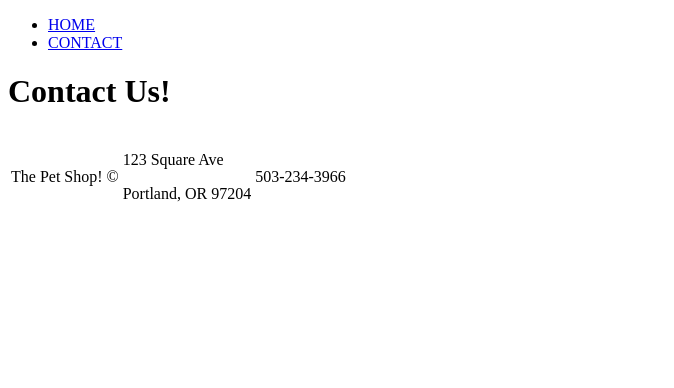
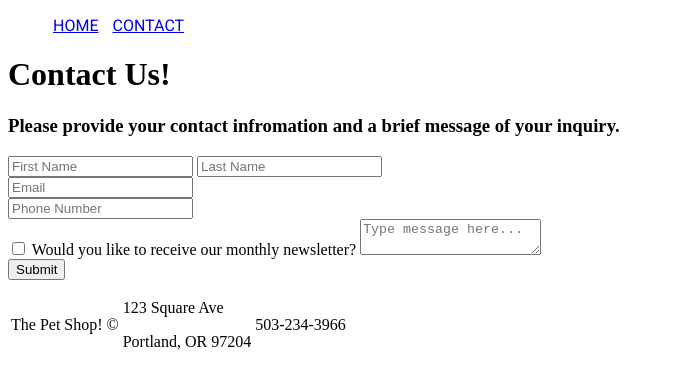
Before and after one commit to bofur24/Tech-Academy-Projects, a plain HTML site: page HMTL-AND-CSS-PROJECTS/The-Pet-Shop-Website/contact.html in a window 1280 px wide. Shown: the whole page, without its empty margins (0-674 px from the left). Drawn offline with Linux system fonts and the light colour scheme.

Commit message:
Added Css folder and updated css to our webpage

```diff
--- a/HMTL-AND-CSS-PROJECTS/The-Pet-Shop-Website/contact.html
+++ b/HMTL-AND-CSS-PROJECTS/The-Pet-Shop-Website/contact.html
@@ -7,6 +7,7 @@
         <meta name="keywords" content="pet store, pets for sale, cats, dogs, rabbits, guinea pigs, fish, reptiles, pet supplies, pet accessories">
         <meta name="author" content="Keith Heffington">
         <meta name="viewport" content="width=device-width, initial-scale=1.0">
+        <link rel="stylesheet" href="css/style.css">
     </head>
     <body>
         <!--NAVABAR-->
@@ -22,6 +23,25 @@
                 <h1>Contact Us!</h1>
             </div>
         </header>
+                <section>
+            <div>
+                <h3>Please provide your contact infromation
+                    and a brief message of your inquiry.
+                </h3>
+                <div>
+                    <form action="">
+                        <input type="text" placeholder="First Name">
+                        <input type="text" placeholder="Last Name"><br>
+                        <input type="email" placeholder="Email"><br>
+                        <input type="tel" placeholder="Phone Number"><br>
+                        <input type="checkbox" id="Nesletter">
+                        <label for="Newsletter">Would you like to receive our monthly newsletter?</label>
+                        <textarea placeholder="Type message here..."></textarea><br>
+                        <input type="submit" value="Submit">
+                    </form>
+                </div>
+            </div>
+        </section>
         <!--FOOTER-->
         <footer>
             <table>
--- /dev/null
+++ b/HMTL-AND-CSS-PROJECTS/The-Pet-Shop-Website/css/style.css
@@ -0,0 +1,17 @@
+/*Import link for the Roboto font from Google Fonts*/
+@import url('https://fonts.googleapis.com/css2?family=Roboto&display=swap');
+
+body {
+    background-color: white;
+}
+
+/*NAVBAR*/
+
+li {
+    display: inline;
+    padding: 5px;
+}
+
+a {
+    font-family: "Roboto", sans-serif; /* Font from Google Fonts */
+}
```
Also changed, not shown: HMTL-AND-CSS-PROJECTS/The-Pet-Shop-Website/index.html (+1 -19 lines).
